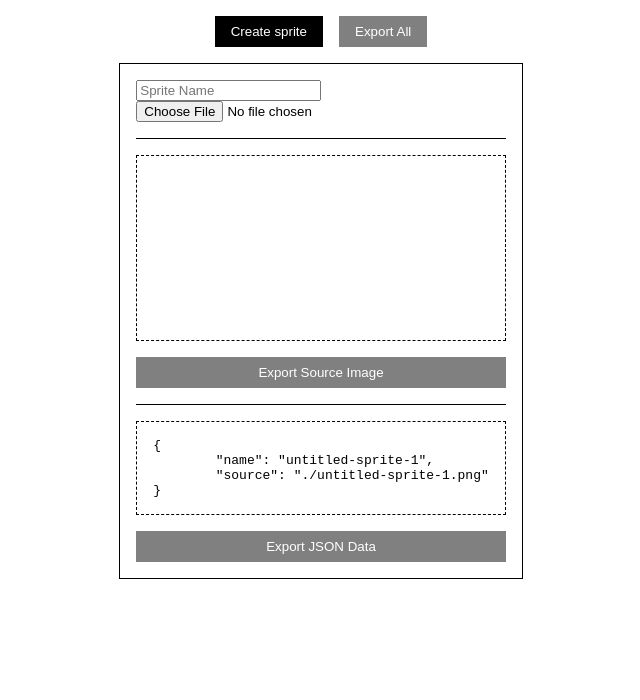
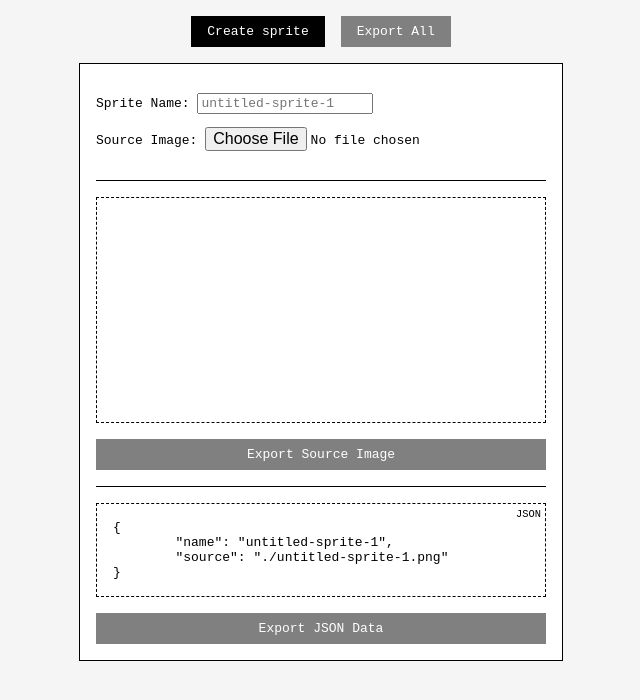
Before and after one commit to waitimconfused/compscig12-towerdefense, a website with bundled scripts: page assetexporter.html in a window 1280 px wide. Both pictures are taken after a click on the button "Create sprite". Shown: the whole page, without its empty margins (319-959 px from the left). Built offline with nearby package versions, Linux system fonts and the light colour scheme.

Commit message:
HTML cleanup
Uses `<template>` elements instead of creating individual elements

```diff
--- a/assetexporter.html
+++ b/assetexporter.html
@@ -9,6 +9,8 @@
 		body {
 			margin: 0px;
 			padding: 8px;
+			font-family: monospace;
+			background: whitesmoke;
 		}
 
 		nav {
@@ -19,9 +21,10 @@
 			flex-direction: row;
 			gap: 16px;
 			justify-content: center;
-			background-color: white;
+			background-color: whitesmoke;
 			margin-bottom: 8px;
 			padding: 8px;
+			z-index: 3148244321913097;
 		}
 
 		#sprites {
@@ -34,10 +37,11 @@
 			padding: 0 5%;
 		}
 		section {
+			background: white;
 			display: flex;
 			flex-direction: column;
 			width: min-content;
-			max-width: 750px;
+			width: 450px;
 			gap: 16px;
 			border: 1px solid black;
 			padding: 16px;
@@ -62,6 +66,11 @@
 			background: black;
 		}
 
+		button, input {
+			font: inherit;
+			color: inherit;
+		}
+
 		button {
 			background: black;
 			color: white;
@@ -75,6 +84,27 @@
 			background: gray;
 			cursor: disabled;
 		}
+
+		output[role=json],
+		canvas[role=source] {
+			position: relative;
+		}
+		output[role=json]::before,
+		canvas[role=source]::before {
+			content: "JSON";
+			position: absolute;
+			top: 4px;
+			right: 4px;
+			font-size: 80%;
+		}
+		output[role=json]::before {
+			content: "JSON";
+		}
+		canvas[role=source]::before {
+			content: "PNG";
+			color: black;
+			z-index: 10000;
+		}
 	</style>
 </head>
 <body>
@@ -84,8 +114,37 @@
 		<button id="export-all" disabled>Export All</button>
 	</nav>
 
+	<template id="sprite-template">
+		<section>
+			<div>
+				<p>
+					<label for="sprite-name">Sprite Name:</label>
+					<input type="text" placeholder="untitled-sprite" id="sprite-name">
+				</p>
+				<p>
+					<label for="sprite-source">Source Image:</label>
+					<input type="file" accept="image/png image/gif" id="sprite-source">
+				</p>
+			</div>
+			<div class="divider"></div>
+			<canvas role="source"></canvas>
+			<button disabled>Export Source Image</button>
+			<div class="divider"></div>
+			<output role="json"></output>
+			<button disabled>Export JSON Data</button>
+		</section>
+	</template>
+
 	<div id="sprites"></div>
 
 	<script type="module" src="./dist/assetexporter/index.js"></script>
+	<script>
+		const nav = document.querySelector("nav");
+
+		document.addEventListener("scroll", () => {
+			if (window.scrollY >= 8) nav.style.borderBottom = "1px solid black";
+			else nav.style.borderBottom = "";
+		})
+	</script>
 </body>
 </html>
--- a/src/assetexporter/index.ts
+++ b/src/assetexporter/index.ts
@@ -3,6 +3,8 @@ import { default as SuperGif } from "./libgif.js";
 
 const newSprite:HTMLButtonElement = document.getElementById("new-sprite") as HTMLButtonElement;
 const spritesDiv:HTMLDivElement = document.getElementById("sprites") as HTMLDivElement;
+
+const spriteTemplate:HTMLTemplateElement = document.getElementById("sprite-template") as HTMLTemplateElement;
 
 const exportAll:HTMLButtonElement = document.getElementById("export-all") as HTMLButtonElement;
 exportAll.disabled = true;
@@ -14,36 +16,16 @@ var allImages:HTMLCanvasElement[] = [];
 
 newSprite.addEventListener("click", () => {
 
-	let section:HTMLElement = document.createElement("section");
-	spritesDiv.appendChild(section);
+	const clone = document.importNode(spriteTemplate.content, true);
 
-	let div:HTMLDivElement = document.createElement("div");
-	section.appendChild(div);
+	let title:HTMLInputElement = clone.getElementById("sprite-name") as HTMLInputElement;
+	title.placeholder = `untitled-sprite-${allJsonData.length+1}`;
 
-	let title:HTMLInputElement = document.createElement("input");
-	title.type = "text";
-	title.placeholder = "Sprite Name";
-	div.appendChild(title);
+	let file:HTMLInputElement = clone.querySelectorAll("input")[1] as HTMLInputElement;
 
-	let file:HTMLInputElement = document.createElement("input");
-	file.type = "file";
-	file.id = `sprite-${spritesDiv.children.length}`;
-	file.accept = "image/png image/gif";
-	div.appendChild(file);
+	let canvas:HTMLCanvasElement = clone.querySelector("canvas") as HTMLCanvasElement;
 
-	let divider1:HTMLDivElement = document.createElement("div");
-	divider1.classList.add("divider");
-	section.appendChild(divider1);
-
-
-
-	let canvas:HTMLCanvasElement = document.createElement("canvas");
-	section.appendChild(canvas);
-
-	let exportImage:HTMLButtonElement = document.createElement("button");
-	exportImage.innerText = "Export Source Image";
-	exportImage.disabled = true;
-	section.appendChild(exportImage);
+	let exportImage:HTMLButtonElement = clone.querySelectorAll("button")[0] as HTMLButtonElement;
 
 	exportImage.addEventListener("click", () => {
 
@@ -54,19 +36,9 @@ newSprite.addEventListener("click", () => {
 
 	});
 
-	let divider2:HTMLDivElement = document.createElement("div");
-	divider2.classList.add("divider");
-	section.appendChild(divider2);
+	let output:HTMLOutputElement = clone.querySelector("output") as HTMLOutputElement;
 
-
-
-	let output:HTMLOutputElement = document.createElement("output");
-	section.appendChild(output);
-
-	let exportJson:HTMLButtonElement = document.createElement("button");
-	exportJson.innerText = "Export JSON Data";
-	exportJson.disabled = true;
-	section.appendChild(exportJson);
+	let exportJson:HTMLButtonElement = clone.querySelectorAll("button")[1] as HTMLButtonElement;
 
 	exportJson.addEventListener("click", () => {
 
@@ -86,7 +58,7 @@ newSprite.addEventListener("click", () => {
 
 	});
 
-
+	spritesDiv.appendChild(clone);
 	sprite(title, file, canvas, output, exportImage, exportJson);
 
 });
```
